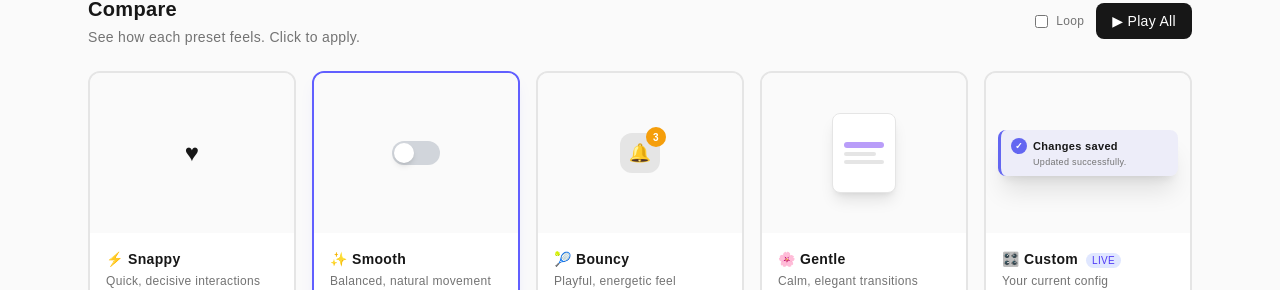
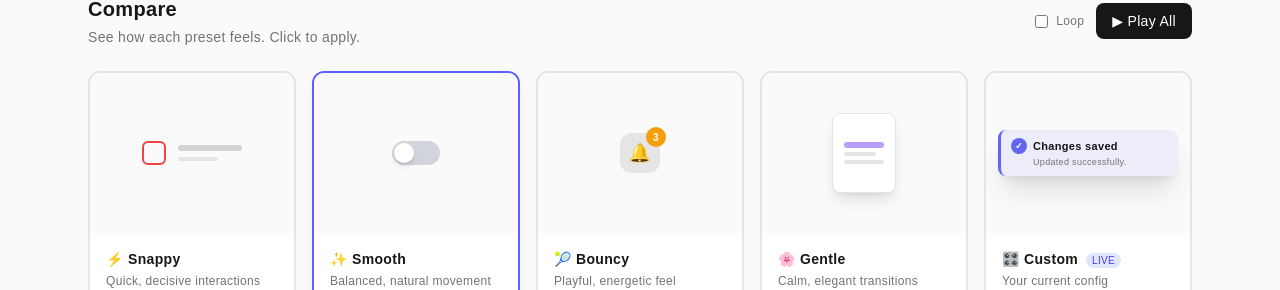
Before and after one commit to kippledigital/driftkit, a Next.js app: page /playground in a window 1280 px wide. Shown: the part 122-412 px from the top of the page. Built offline with nearby package versions, Linux system fonts and the light colour scheme; a web font is replaced by a local one.

Commit message:
fix: replace heart with checkbox + checkmark animation

```diff
--- a/src/app/playground/page.tsx
+++ b/src/app/playground/page.tsx
@@ -117,21 +117,35 @@ function MiniCurve({ config, color = "#6366f1", height = 48, width = 120 }: {
 // ANIMATION DEMOS — each preset shows a different micro-interaction
 // =============================================================================
 
-function LikeButtonDemo({ isPlaying, color, springTransition }: { isPlaying: boolean; color: string; springTransition: object }) {
+function CheckboxDemo({ isPlaying, color, springTransition }: { isPlaying: boolean; color: string; springTransition: object }) {
   return (
-    <div className="flex flex-col items-center justify-center gap-2 h-full">
+    <div className="flex items-center justify-center gap-3 h-full">
       <div className="relative">
         <motion.div
-          className="text-2xl select-none"
-          animate={isPlaying ? { scale: [1, 1.5, 1] } : { scale: 1 }}
+          className="w-6 h-6 rounded-md border-2 flex items-center justify-center"
+          style={{ borderColor: color, backgroundColor: isPlaying ? color : "transparent" }}
+          animate={isPlaying ? { scale: [0.8, 1.15, 1] } : { scale: 1 }}
           transition={springTransition}
         >
-          <motion.span
-            animate={isPlaying ? { color: [color, color] } : {}}
+          <motion.svg
+            width="14" height="14" viewBox="0 0 14 14" fill="none"
+            animate={isPlaying ? { pathLength: [0, 1], opacity: [0, 1] } : { opacity: isPlaying ? 1 : 0 }}
           >
-            ♥
-          </motion.span>
+            <motion.path
+              d="M2.5 7L5.5 10L11.5 4"
+              stroke="white"
+              strokeWidth="2"
+              strokeLinecap="round"
+              strokeLinejoin="round"
+              animate={isPlaying ? { pathLength: [0, 1] } : {}}
+              transition={springTransition}
+            />
+          </motion.svg>
         </motion.div>
+      </div>
+      <div className="flex flex-col gap-1.5">
+        <div className="w-16 h-1.5 rounded-full bg-neutral-300 dark:bg-neutral-600" />
+        <div className="w-10 h-1 rounded-full bg-neutral-200 dark:bg-neutral-700" />
       </div>
     </div>
   );
@@ -213,7 +227,7 @@ function ToastDemo({ isPlaying, color, springTransition }: { isPlaying: boolean;
 }
 
 const demoComponents: Record<string, React.FC<{ isPlaying: boolean; color: string; springTransition: object }>> = {
-  snappy: LikeButtonDemo,
+  snappy: CheckboxDemo,
   smooth: ToggleSwitchDemo,
   bouncy: NotificationBadgeDemo,
   gentle: CardSlideDemo,
```
